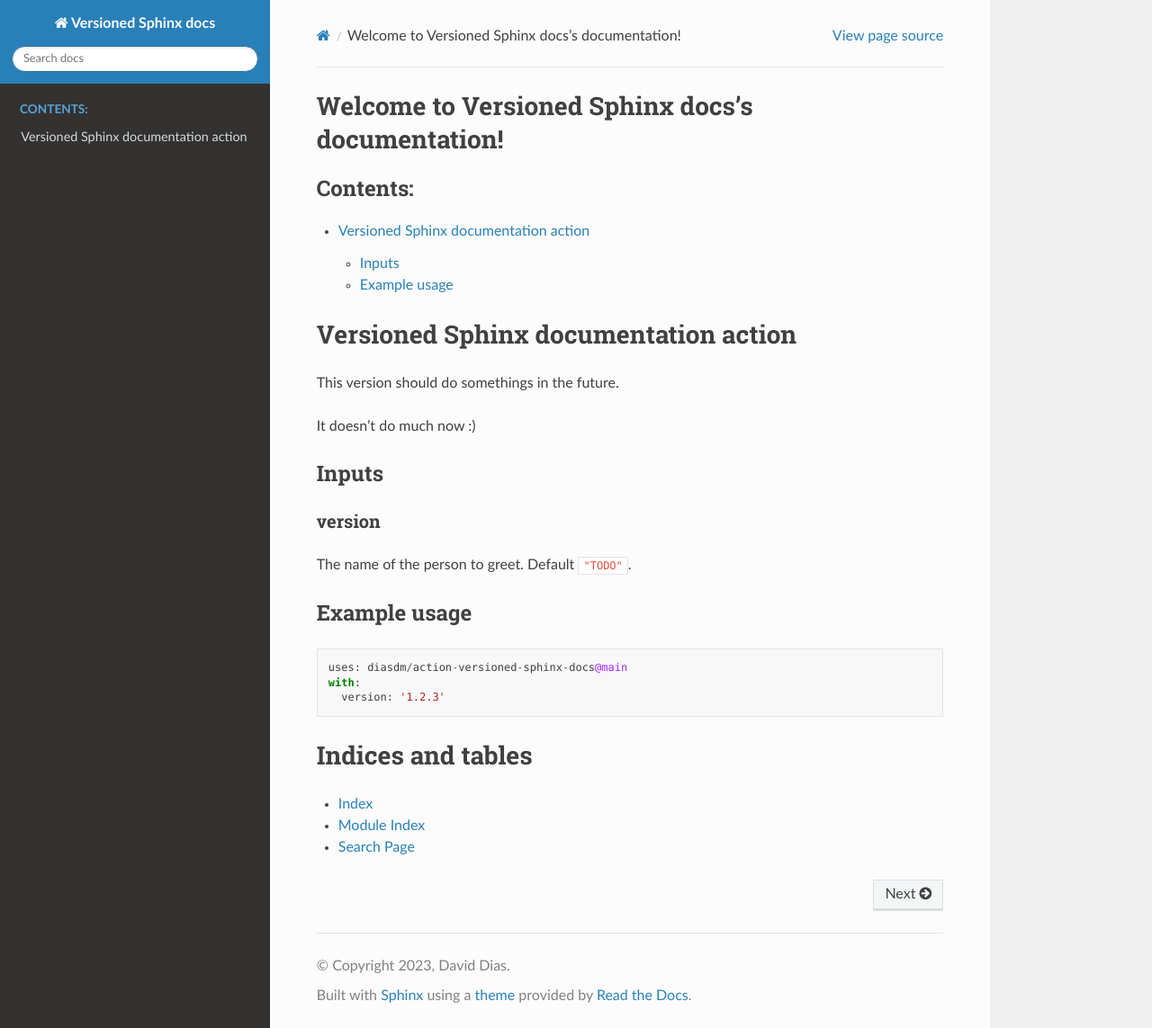
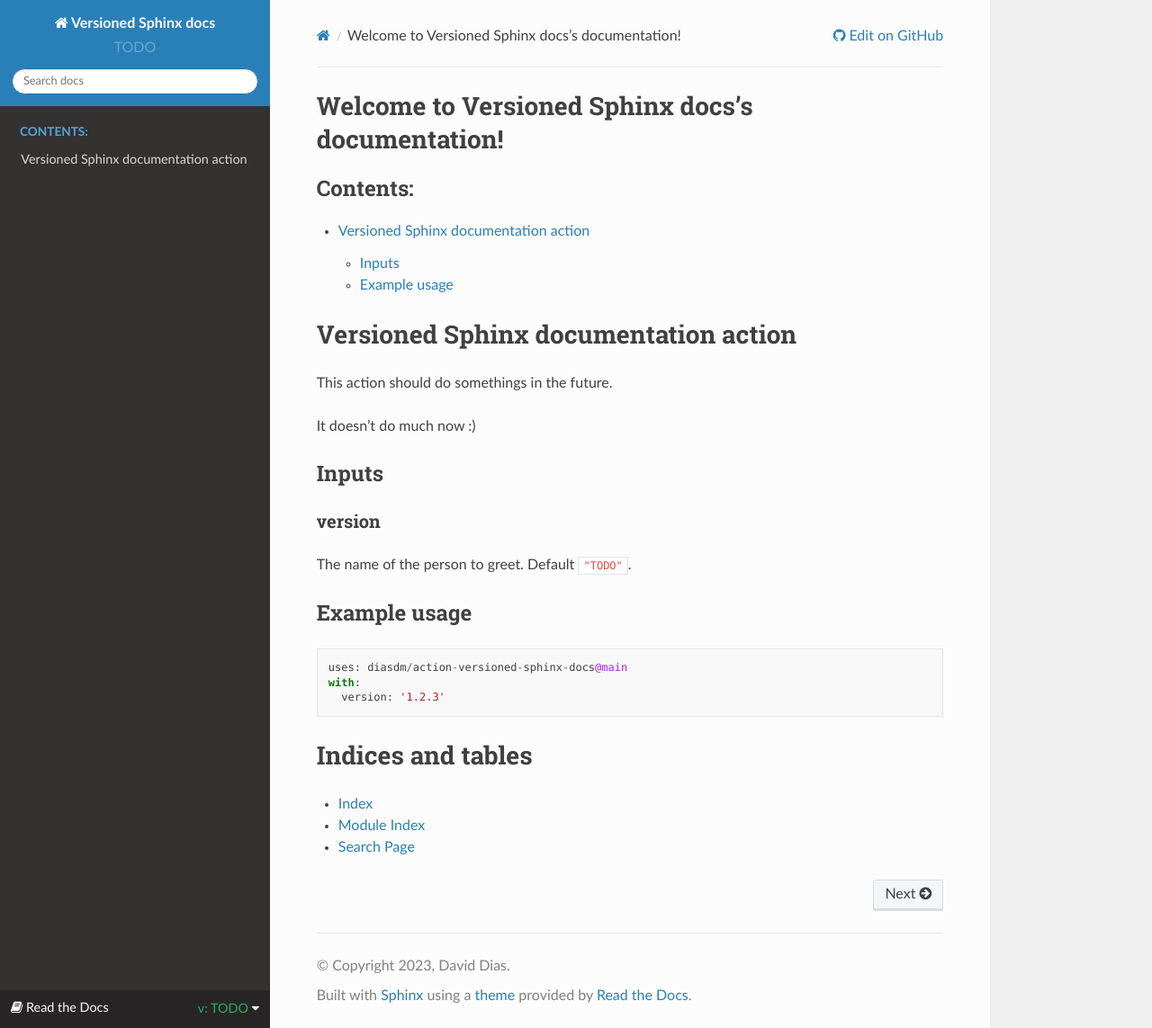
Before and after one commit to diasdm/action-versioned-sphinx-docs, a Sphinx documentation site: the page built from docs/source/index.rst, in a window 1280 px wide and 1143 px high. Shown: the whole window at 90% size. Built offline with Sphinx 7.4.7 and the Read the Docs theme 2.0.0, drawn with Linux system fonts in a browser that asks for light colours; comment, search, counter and statistics services are not loaded.

Commit message:
Add versions.html and configurations

```diff
--- a/README.md
+++ b/README.md
@@ -1,6 +1,6 @@
 # Versioned Sphinx documentation action
 
-This version should do somethings in the future.
+This action should do somethings in the future.
 
 It doesn't do much now :)
 
--- /dev/null
+++ b/docs/source/_templates/versions.html
@@ -0,0 +1,15 @@
+{# Add rst-badge after rst-versions for small badge style. #}
+<div class="rst-versions" data-toggle="rst-versions" role="note" aria-label="versions">
+    <span class="rst-current-version" data-toggle="rst-current-version">
+        <span class="fa fa-book"> Read the Docs</span>
+        v: {{ current_version }}
+        <span class="fa fa-caret-down"></span>
+    </span>
+    <div class="rst-other-versions">
+        <dt>{{ _('Versions') }}</dt>
+        <dl id="docs-versions"></dl>
+        <hr />
+        <a href="https://tech.michaelaltfield.net/2020/07/18/sphinx-rtd-github-pages-1/">Continuous
+            Documentation</a> hosting provided by <a href="https://pages.github.com/">GitHub Pages</a>.
+    </div>
+</div>
--- a/docs/source/conf.py
+++ b/docs/source/conf.py
@@ -14,6 +14,7 @@ sys.path.insert(0, os.path.abspath("../.."))
 project = 'Versioned Sphinx docs'
 copyright = '2023, David Dias'
 author = 'David Dias'
+version = os.getenv("VERSION", default="TODO")
 
 # -- General configuration ---------------------------------------------------
 # https://www.sphinx-doc.org/en/master/usage/configuration.html#general-configuration
@@ -33,3 +34,16 @@ todo_include_todos = True
 
 html_theme = 'sphinx_rtd_theme'
 html_static_path = ['_static']
+html_js_files = ["versions.js"]
+
+html_context = {}
+# used in versions.html
+html_context["current_version"] = version
+
+# -- Theme options -----------------------------------------------------------
+# https://sphinx-rtd-theme.readthedocs.io/en/latest/configuring.html#configuration
+html_context["display_github"] = True
+html_context["github_user"] = "diasdm"
+html_context["github_repo"] = "action-versioned-sphinx-docs"
+branch = version if version == "main" else f"releases/{version}"
+html_context["github_version"] = f"{branch}/docs/source/"
```
